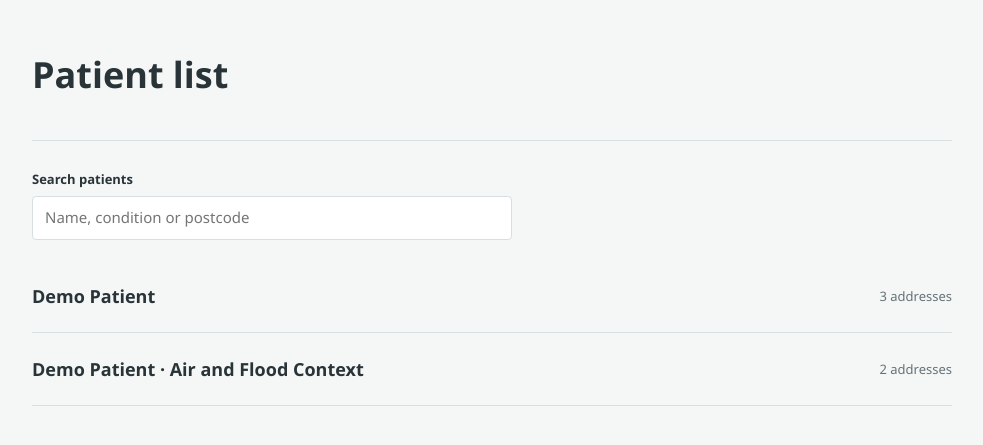
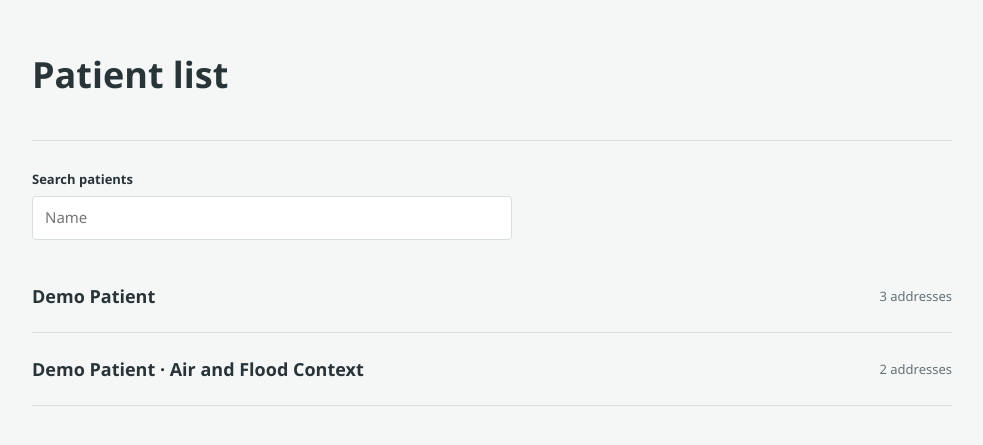
Before and after one commit to royya6/areaMD, a Flask app: page /patients in a window 1280 px wide. Shown: the part 64-509 px from the top of the page, without its empty margins (148-1131 px from the left). Run offline with Flask 3, Linux system fonts and the light colour scheme.

Commit message:
fix: change prompt text in search bar

```diff
--- a/templates/patient_list.html
+++ b/templates/patient_list.html
@@ -9,7 +9,7 @@
 
 <div class="patient-tools">
 	<label for="patient-search">Search patients</label>
-	<input id="patient-search" name="q" type="search" placeholder="Name, condition or postcode" autocomplete="off">
+	<input id="patient-search" name="q" type="search" placeholder="Name" autocomplete="off">
 </div>
 
 <ul class="patient-list" id="patient-list">
```
